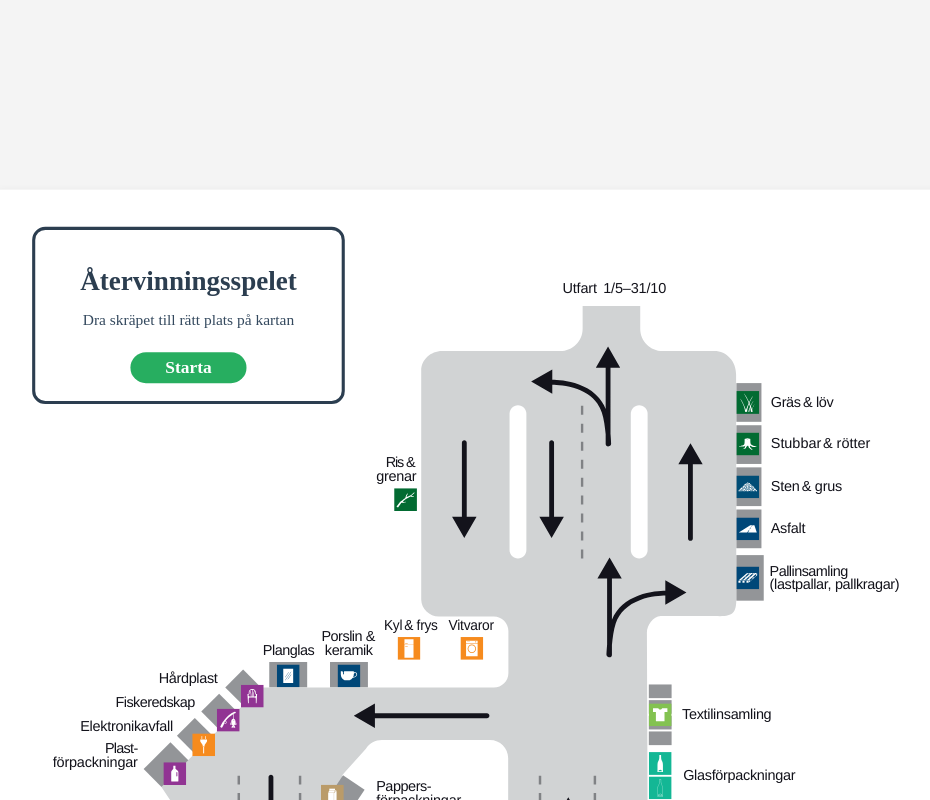
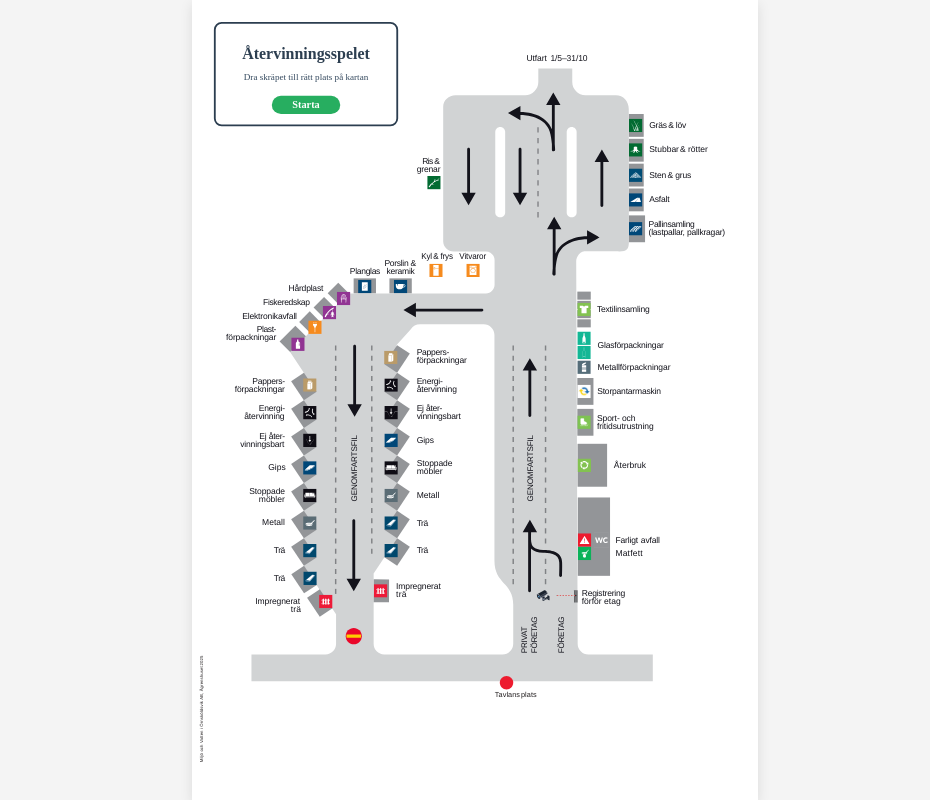
Before and after one commit to komtekovik/miva-atervinningcentral, a SvelteKit app: page / in a window 1280 px wide. Shown: the top 800 px of the page, without its empty margins (165-1095 px from the left). Built offline with nearby package versions, Linux system fonts and the light colour scheme.

Commit message:
tog bort padding och la till auto höjd

```diff
--- a/src/routes/+page.svelte
+++ b/src/routes/+page.svelte
@@ -14,6 +14,7 @@
 	let timeElapsed = $state(0);
 	let message = $state('');
 	let timerInterval: ReturnType<typeof setInterval>;
+
 	const startX = 500;
 	const startY = 550;
 
@@ -37,6 +38,7 @@
 		timeElapsed = 0;
 		message = 'Sortera skräpet!';
 		isWrongDrop = false;
+
 		highlightedContainerIndices = [];
 		hoveredContainerIndex = null;
 		activeTooltipIndex = null;
@@ -46,6 +48,7 @@
 			.slice(0, 15);
 
 		if (timerInterval) clearInterval(timerInterval);
+
 		timerInterval = setInterval(() => {
 			timeElapsed++;
 		}, 1000);
@@ -63,6 +66,7 @@
 		const rect = svgElement.getBoundingClientRect();
 		const scaleX = 2481 / rect.width;
 		const scaleY = 3508 / rect.height;
+
 		return {
 			x: (event.clientX - rect.left) * scaleX,
 			y: (event.clientY - rect.top) * scaleY
@@ -75,6 +79,7 @@
 
 		if (hoverTimeout) clearTimeout(hoverTimeout);
 		activeTooltipIndex = null;
+
 		const pos = getMousePosition(event);
 		offsetX = pos.x - dragX;
 		offsetY = pos.y - dragY;
@@ -89,6 +94,7 @@
 		const hintX = 2250;
 		const hintY = 2925;
 		const currentItem = trashItems[currentIndex];
+
 		const distToHint = Math.sqrt(Math.pow(dragX - hintX, 2) + Math.pow(dragY - hintY, 2));
 
 		if (distToHint < 150) {
@@ -110,10 +116,12 @@
 
 		let foundHover = null;
 		let minDistance = 150;
+
 		for (let i = 0; i < mapIcons.length; i++) {
 			const target = mapIcons[i];
 			const targetCenterX = target.x + target.w / 2;
 			const targetCenterY = target.y + target.h / 2;
+
 			const dx = dragX - targetCenterX;
 			const dy = dragY - targetCenterY;
 			const distance = Math.sqrt(dx * dx + dy * dy);
@@ -130,11 +138,13 @@
 		if (!isDragging || gameState !== 'playing') return;
 		isDragging = false;
 		const currentItem = trashItems[currentIndex];
+
 		highlightedContainerIndices = [];
 		hoveredContainerIndex = null;
 
 		const hintX = 2250;
 		const hintY = 2925;
+
 		const distToHint = Math.sqrt(Math.pow(dragX - hintX, 2) + Math.pow(dragY - hintY, 2));
 
 		if (distToHint < 150) {
@@ -144,11 +154,14 @@
 		}
 
 		let isCorrect = false;
+
 		for (let i = 0; i < mapIcons.length; i++) {
 			const target = mapIcons[i];
+
 			if (target.component === currentItem.target) {
 				const targetCenterX = target.x + target.w / 2;
 				const targetCenterY = target.y + target.h / 2;
+
 				const dx = dragX - targetCenterX;
 				const dy = dragY - targetCenterY;
 				const distance = Math.sqrt(dx * dx + dy * dy);
@@ -157,6 +170,7 @@
 					isCorrect = true;
 					if (iconElements[i]) {
 						iconElements[i].classList.add('correct-drop');
+
 						setTimeout(() => {
 							if (iconElements[i]) {
 								iconElements[i].classList.remove('correct-drop');
@@ -238,7 +252,8 @@
 				<rect width="800" height="450" rx="30" fill="white" stroke="#2c3e50" stroke-width="8" />
 				<text x="400" y="160" text-anchor="middle" font-size="70" font-weight="bold" fill="#2c3e50">Återvinningsspelet</text>
 				<text x="400" y="250" text-anchor="middle" font-size="40" fill="#34495e">Dra skräpet till rätt plats på kartan</text>
-				<g transform="translate(250, 320)" style="cursor: pointer;" onclick={startGame}>
+				<g transform="translate(250, 320)" style="cursor: pointer;"
+				onclick={startGame}>
 					<rect width="300" height="80" rx="40" fill="#27ae60" />
 					<text x="150" y="55" text-anchor="middle" font-size="45" font-weight="bold" fill="white">Starta</text>
 				</g>
@@ -282,7 +297,8 @@
 				<rect width="800" height="400" rx="30" fill="white" stroke="#2c3e50" stroke-width="8" />
 				<text x="400" y="150" text-anchor="middle" font-size="80" font-weight="bold" fill="#2c3e50">Bra jobbat!</text>
 				<text x="400" y="230" text-anchor="middle" font-size="50" fill="#34495e">Din tid blev {timeElapsed} sekunder.</text>
-				<g transform="translate(250, 280)" style="cursor: pointer;" onclick={startGame}>
+				<g transform="translate(250, 280)" style="cursor: pointer;"
+				onclick={startGame}>
 					<rect width="300" height="80" rx="40" fill="#3498db" />
 					<text x="150" y="55" text-anchor="middle" font-size="45" font-weight="bold" fill="white">Spela igen</text>
 				</g>
@@ -319,7 +335,7 @@
 <style>
 	:global(body) {
 		margin: 0;
-		padding: 20px;
+		padding: 0;
 		background-color: #f4f4f4;
 		display: flex;
 		justify-content: center;
@@ -329,14 +345,12 @@
 
 	.map-container {
 		display: grid;
-		width: 100%;
-		max-width: 1200px;
+		height: 100vh;
 		aspect-ratio: 2481 / 3508;
 		background: white;
 		box-shadow: 0 4px 12px rgba(0, 0, 0, 0.1);
 		user-select: none;
 		touch-action: none;
-		scale: 0.8;
 	}
 
 	.map-container > :global(svg) {
```
